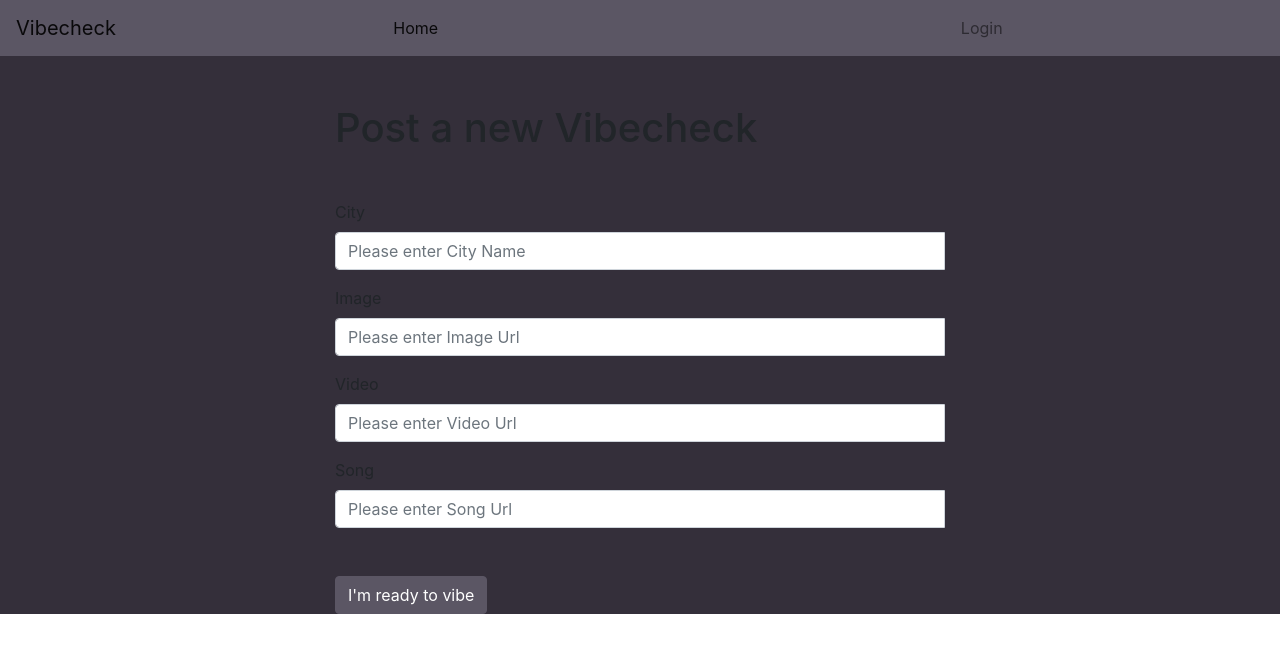
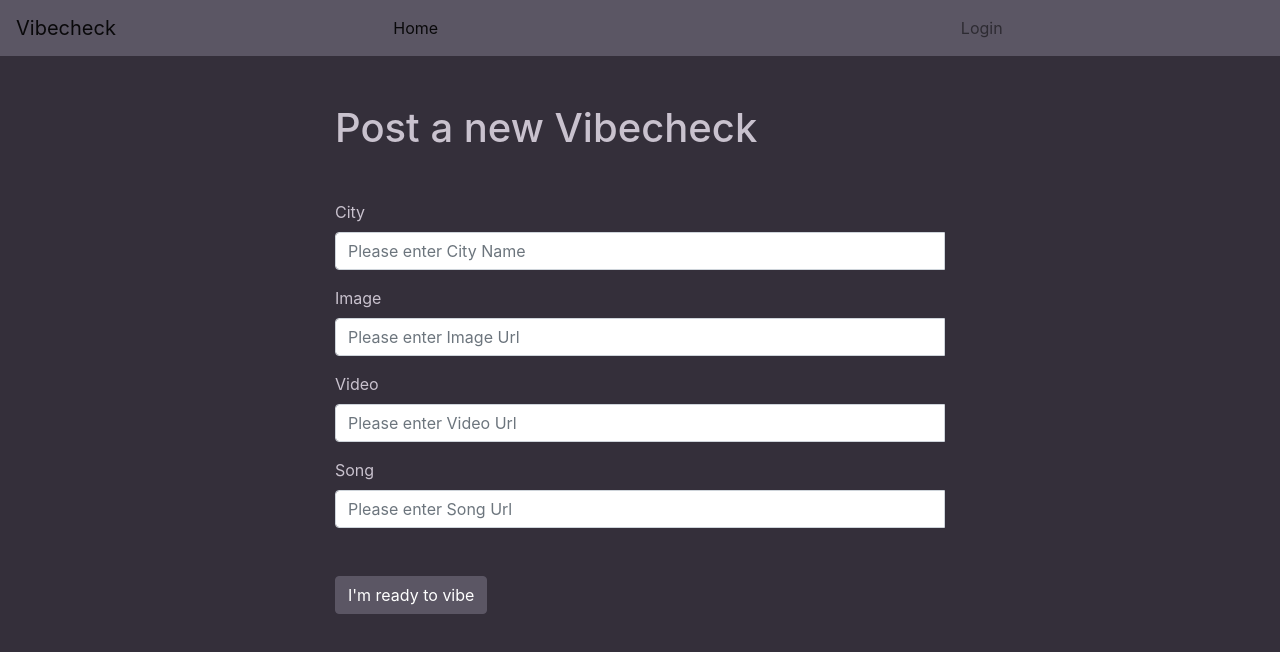
Before and after one commit to KoCusveller/Vibecheck-frontend, a React (Create React App) app: page /PostCity in a window 1280 px wide. Shown: the top 652 px of the page. Built offline with nearby package versions, Linux system fonts and the light colour scheme; no server answers.

Commit message:
changed font color PostCity, adjust signup/login view height

```diff
--- a/src/App.js
+++ b/src/App.js
@@ -12,7 +12,7 @@ import { useDispatch, useSelector } from "react-redux";
 import { selectAppLoading } from "./store/appState/selectors";
 import { getUserWithStoredToken } from "./store/user/actions";
 
-import PostCity from "./pages/PostCity";
+import PostCity from "./pages/PostCity/PostCity";
 import PlayCity from "./pages/PlayCity/PlayCity";
 import HomePage from "./pages/HomePage/HomePage";
 
--- /dev/null
+++ b/src/pages/Login/Login.css
@@ -0,0 +1,3 @@
+.fullHeight {
+	min-height: 100vh;
+}
--- a/src/pages/Login/index.js
+++ b/src/pages/Login/index.js
@@ -7,6 +7,8 @@ import { selectToken } from "../../store/user/selectors";
 import { useDispatch, useSelector } from "react-redux";
 import { useHistory, Link } from "react-router-dom";
 import { Col } from "react-bootstrap";
+
+import "./Login.css";
 
 export default function SignUp() {
 	const [email, setEmail] = useState("");
@@ -32,14 +34,14 @@ export default function SignUp() {
 	}
 
 	return (
-    <Container>
+		<Container className="fullHeight">
 			<Form as={Col} md={{ span: 6, offset: 3 }} className="mt-5">
 				<h1 className="mt-5 mb-5">Login</h1>
 				<Form.Group controlId="formBasicEmail">
 					<Form.Label>Email address</Form.Label>
 					<Form.Control
 						value={email}
-            onChange={event => setEmail(event.target.value)}
+						onChange={(event) => setEmail(event.target.value)}
 						type="email"
 						placeholder="Enter email"
 						required
@@ -50,14 +52,18 @@ export default function SignUp() {
 					<Form.Label>Password</Form.Label>
 					<Form.Control
 						value={password}
-            onChange={event => setPassword(event.target.value)}
+						onChange={(event) => setPassword(event.target.value)}
 						type="password"
 						placeholder="Password"
 						required
 					/>
 				</Form.Group>
 				<Form.Group className="mt-5">
-          <Button variant="primary" type="submit" onClick={submitForm}>
+					<Button
+						variant="primary"
+						type="submit"
+						onClick={submitForm}
+					>
 						Log in
 					</Button>
 				</Form.Group>
--- /dev/null
+++ b/src/pages/PostCity/PostCity.css
@@ -0,0 +1,7 @@
+div * {
+	color: rgb(201, 194, 206);
+}
+
+.fullHeight {
+	min-height: 100vh;
+}
--- a/src/pages/PostCity.js
+++ b/src/pages/PostCity/PostCity.js
@@ -4,7 +4,10 @@ import { useHistory } from "react-router-dom";
 import { Form, Col, Button, Container, InputGroup } from "react-bootstrap";
 import Image from "react-bootstrap/Image";
 
-import { createCity } from "../store/cities/actions";
+import { createCity } from "../../store/cities/actions";
+
+// IMPORT STYLE
+import "./PostCity.css";
 
 export default function PostCity() {
 	const dispatch = useDispatch();
@@ -41,7 +44,7 @@ export default function PostCity() {
 	};
 
 	return (
-		<div>
+		<div className="fullHeight">
 			<Container as={Col} md={{ span: 6, offset: 3 }} className="mt-5">
 				<Form noValidate validated={validated} onSubmit={submitForm}>
 					<h1 className="mt-5 mb-5">Post a new Vibecheck</h1>
--- /dev/null
+++ b/src/pages/SignUp/Signup.css
@@ -0,0 +1,4 @@
+.fullHeight Container {
+	min-height: 100vh;
+	overflow: hidden;
+}
--- a/src/pages/SignUp/index.js
+++ b/src/pages/SignUp/index.js
@@ -7,6 +7,8 @@ import { selectToken } from "../../store/user/selectors";
 import { useDispatch, useSelector } from "react-redux";
 import { useHistory, Link } from "react-router-dom";
 import { Col } from "react-bootstrap";
+
+import "./Signup.css";
 
 export default function SignUp() {
 	const [name, setName] = useState("");
@@ -33,14 +35,14 @@ export default function SignUp() {
 	}
 
 	return (
-    <Container>
+		<Container className="fullHeight">
 			<Form as={Col} md={{ span: 6, offset: 3 }} className="mt-5">
 				<h1 className="mt-5 mb-5">Signup</h1>
 				<Form.Group controlId="formBasicName">
 					<Form.Label>Name</Form.Label>
 					<Form.Control
 						value={name}
-            onChange={event => setName(event.target.value)}
+						onChange={(event) => setName(event.target.value)}
 						type="text"
 						placeholder="Enter name"
 						required
@@ -50,7 +52,7 @@ export default function SignUp() {
 					<Form.Label>Email address</Form.Label>
 					<Form.Control
 						value={email}
-            onChange={event => setEmail(event.target.value)}
+						onChange={(event) => setEmail(event.target.value)}
 						type="email"
 						placeholder="Enter email"
 						required
@@ -64,14 +66,18 @@ export default function SignUp() {
 					<Form.Label>Password</Form.Label>
 					<Form.Control
 						value={password}
-            onChange={event => setPassword(event.target.value)}
+						onChange={(event) => setPassword(event.target.value)}
 						type="password"
 						placeholder="Password"
 						required
 					/>
 				</Form.Group>
 				<Form.Group className="mt-5">
-          <Button variant="primary" type="submit" onClick={submitForm}>
+					<Button
+						variant="primary"
+						type="submit"
+						onClick={submitForm}
+					>
 						Sign up
 					</Button>
 				</Form.Group>
```
Lines whose indentation alone changed are shown as unchanged.
